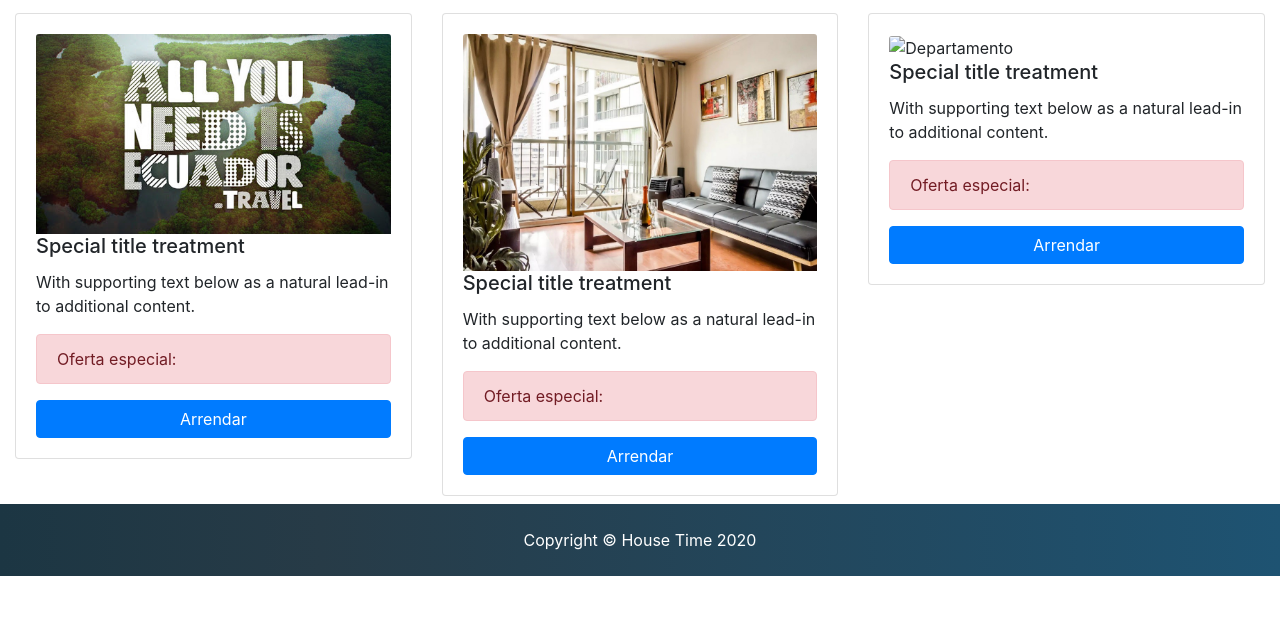
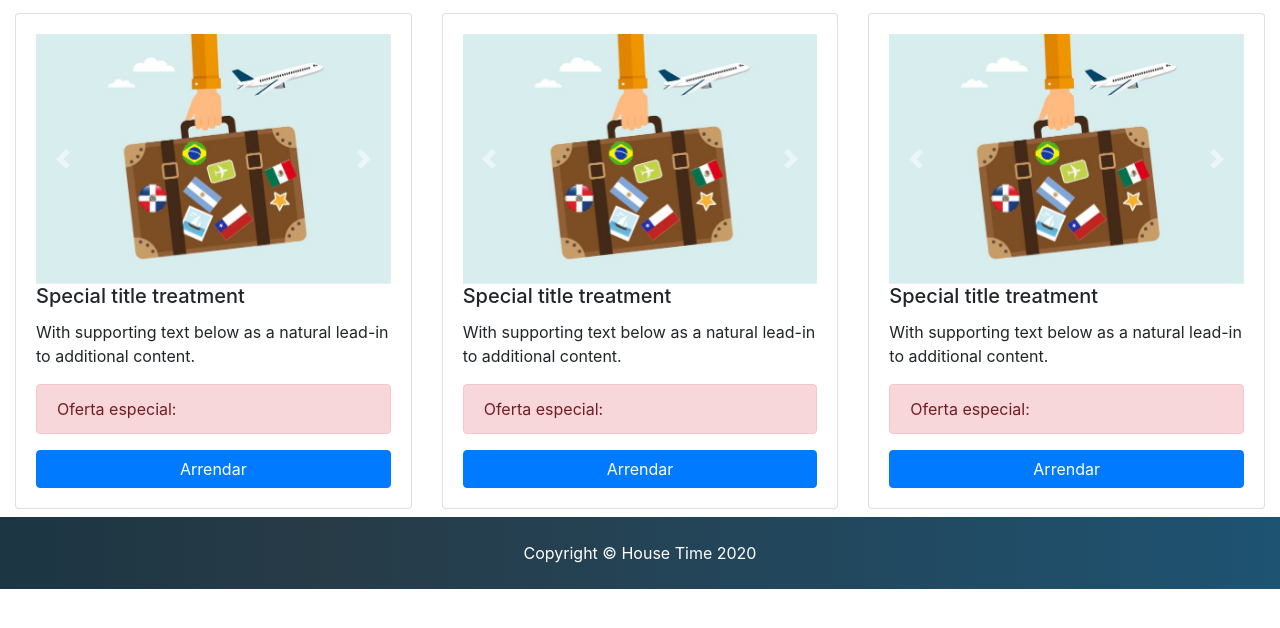
Before and after one commit to callmeFurok/HouseTime, a plain HTML site: page promociones.html in a window 1280 px wide. Shown: the part 104-732 px from the top of the page. Drawn offline with nearby package versions, Linux system fonts and the light colour scheme; a script that the page names is missing.

Commit message:
Añadido el carousel a promociones

```diff
--- a/promociones.html
+++ b/promociones.html
@@ -59,7 +59,27 @@
                 <div class="col-12 col-md-4 col-lg-4 mb-2">
                     <div class="card">
                         <div class="card-body">
-                            <img src="imagenes/promociones.jpg" class="card-img-top" alt="Departamento">
+                            <div id="controlAnuncio-1" class="carousel slide" data-interval="false" data-ride="carousel">
+                                <div class="carousel-inner">
+                                  <div class="carousel-item active">
+                                    <img src="imagenes/anuncios.png" class="d-block w-100" alt="...">
+                                  </div>
+                                  <div class="carousel-item">
+                                    <img src="imagenes/anuncios2.jpg" class="d-block w-100" alt="...">
+                                  </div>
+                                  <div class="carousel-item">
+                                    <img src="imagenes/anuncios3.jpg" class="d-block w-100" alt="...">
+                                  </div>
+                                </div>
+                                <a class="carousel-control-prev" href="#controlAnuncio-1" role="button" data-slide="prev">
+                                  <span class="carousel-control-prev-icon" aria-hidden="true"></span>
+                                  <span class="sr-only">Previous</span>
+                                </a>
+                                <a class="carousel-control-next" href="#controlAnuncio-1" role="button" data-slide="next">
+                                  <span class="carousel-control-next-icon" aria-hidden="true"></span>
+                                  <span class="sr-only">Next</span>
+                                </a>
+                              </div>
                             <h5 class="card-title">Special title treatment</h5>
                             <p class="card-text">With supporting text below as a natural lead-in to additional content.</p>
                             <div class="alert alert-danger" role="alert">
@@ -72,7 +92,27 @@
                 <div class="col-12 col-md-4 col-lg-4 mb-2">
                     <div class="card">
                         <div class="card-body">
-                            <img src="imagenes/promociones3.jpg" class="card-img-top" alt="Departamento">
+                            <div id="controlAnuncio-2" class="carousel slide" data-interval="false" data-ride="carousel">
+                                <div class="carousel-inner">
+                                  <div class="carousel-item active">
+                                    <img src="imagenes/anuncios.png" class="d-block w-100" alt="...">
+                                  </div>
+                                  <div class="carousel-item">
+                                    <img src="imagenes/anuncios2.jpg" class="d-block w-100" alt="...">
+                                  </div>
+                                  <div class="carousel-item">
+                                    <img src="imagenes/anuncios3.jpg" class="d-block w-100" alt="...">
+                                  </div>
+                                </div>
+                                <a class="carousel-control-prev" href="#controlAnuncio-2" role="button" data-slide="prev">
+                                  <span class="carousel-control-prev-icon" aria-hidden="true"></span>
+                                  <span class="sr-only">Previous</span>
+                                </a>
+                                <a class="carousel-control-next" href="#controlAnuncio-2" role="button" data-slide="next">
+                                  <span class="carousel-control-next-icon" aria-hidden="true"></span>
+                                  <span class="sr-only">Next</span>
+                                </a>
+                              </div>
                             <h5 class="card-title">Special title treatment</h5>
                             <p class="card-text">With supporting text below as a natural lead-in to additional content.</p>
                             <div class="alert alert-danger" role="alert">
@@ -86,7 +126,27 @@
                 <div class="col-12 col-md-4 col-lg-4 mb-2">
                     <div class="card">
                         <div class="card-body">
-                            <img src="imagenes/promociones2.jpg" class="card-img-top" alt="Departamento">
+                            <div id="controlAnuncio-3" class="carousel slide" data-interval="false" data-ride="carousel">
+                                <div class="carousel-inner">
+                                  <div class="carousel-item active">
+                                    <img src="imagenes/anuncios.png" class="d-block w-100" alt="...">
+                                  </div>
+                                  <div class="carousel-item">
+                                    <img src="imagenes/anuncios2.jpg" class="d-block w-100" alt="...">
+                                  </div>
+                                  <div class="carousel-item">
+                                    <img src="imagenes/anuncios3.jpg" class="d-block w-100" alt="...">
+                                  </div>
+                                </div>
+                                <a class="carousel-control-prev" href="#controlAnuncio-3" role="button" data-slide="prev">
+                                  <span class="carousel-control-prev-icon" aria-hidden="true"></span>
+                                  <span class="sr-only">Previous</span>
+                                </a>
+                                <a class="carousel-control-next" href="#controlAnuncio-3" role="button" data-slide="next">
+                                  <span class="carousel-control-next-icon" aria-hidden="true"></span>
+                                  <span class="sr-only">Next</span>
+                                </a>
+                              </div>
 
                             <h5 class="card-title">Special title treatment</h5>
                             <p class="card-text">With supporting text below as a natural lead-in to additional content.</p>
```
